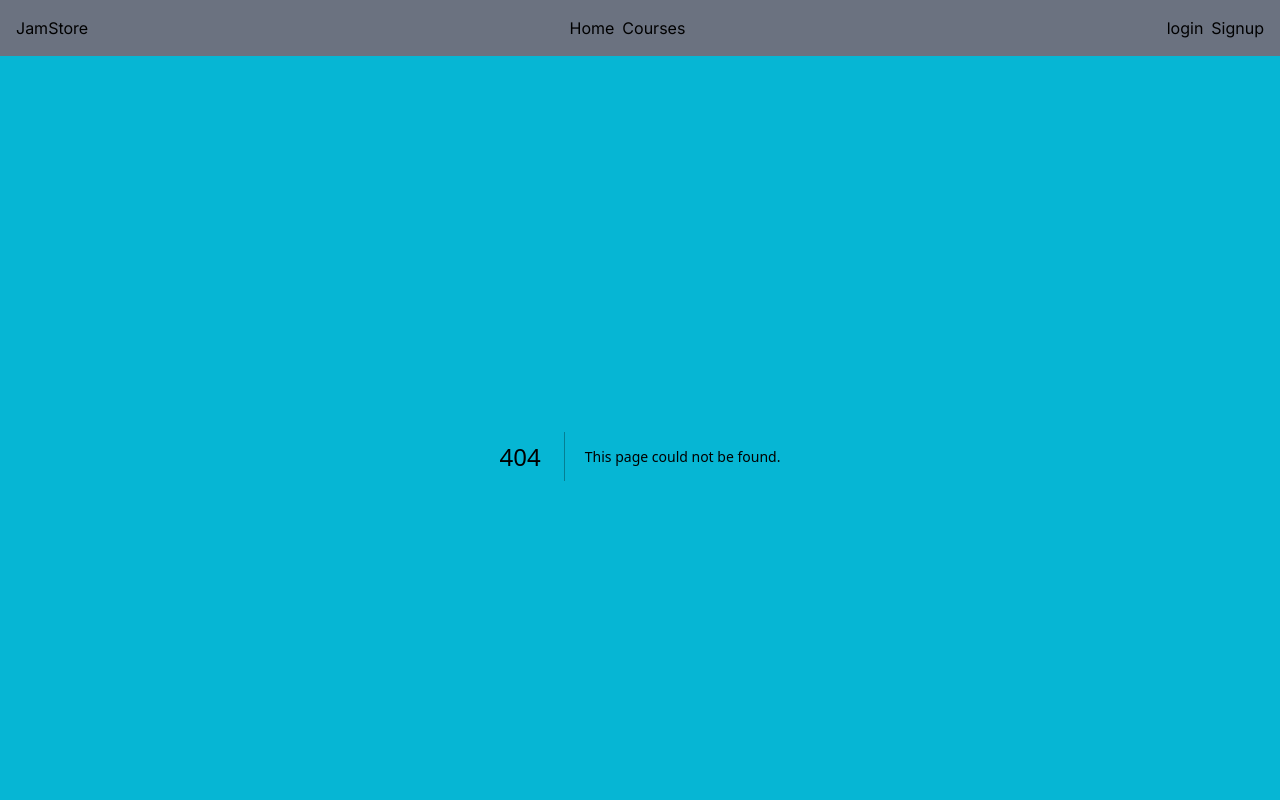
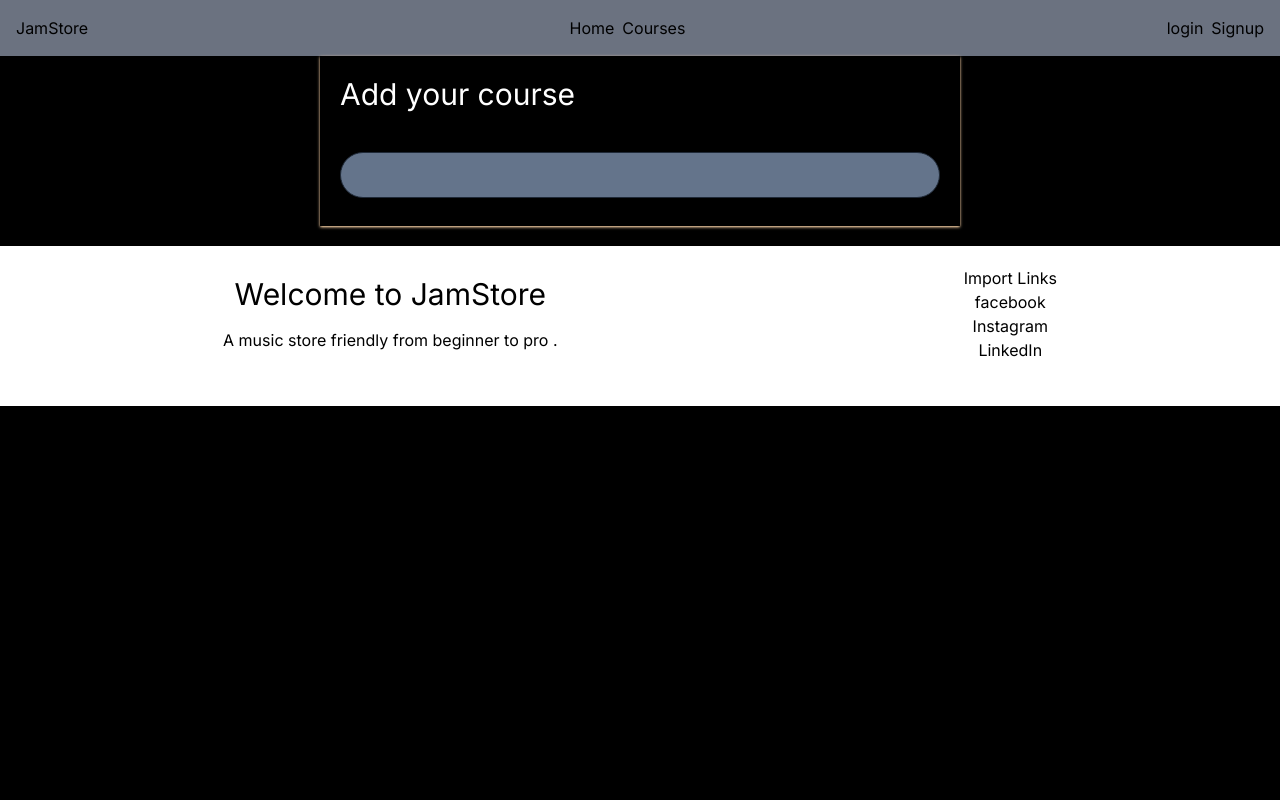
Before and after one commit to Yeshey-Gyatso/course-selling-app, a Next.js app in the folder course-selling-app/: page /add-course in a window 1280 px wide. Before the commit this address had no page. Shown: the top 800 px of the page. Built offline with nearby package versions, Linux system fonts and the light colour scheme.

Commit message:
layout bg change , addcourse added

```diff
--- /dev/null
+++ b/course-selling-app/src/app/add-course/page.tsx
@@ -0,0 +1,37 @@
+import React from 'react'
+
+export const metadata={
+    title:"Add Course: JamStore",
+}
+
+const AddCourse = () => {
+  return (
+    <div className=' grid grid-cols-12 justify-center'>
+        <div className=' col-span-6
+        col-start-4
+        shadow-orange-200 shadow
+        p-5
+        '>
+            <h1 className='text-3xl text-white'> Add your course</h1>
+            <form action="#!">
+                <div className=' mt-4'>
+                    <label htmlFor="title">Title</label>
+                    <input  type="text"
+                     className=' block text-sm text-white
+                     font-medium mb-2 w-full p-3 rounded-3xl
+                     bg-slate-500 focus:ring-gray-100
+                     border border-gray-800
+
+                     '
+                     id='course_title'
+                     />
+
+                </div>
+            </form>
+
+        </div>
+    </div>
+  )
+}
+
+export default AddCourse
--- a/course-selling-app/src/app/layout.tsx
+++ b/course-selling-app/src/app/layout.tsx
@@ -19,7 +19,7 @@ export default function RootLayout({
 
   return (
     <html lang="en">
-      <body className={`${inter.className} bg-cyan-500`}>
+      <body className={`${inter.className} bg-black`}>
         <CustomNavbar/>
         <div>{children}</div>
         <Footer/>
```
